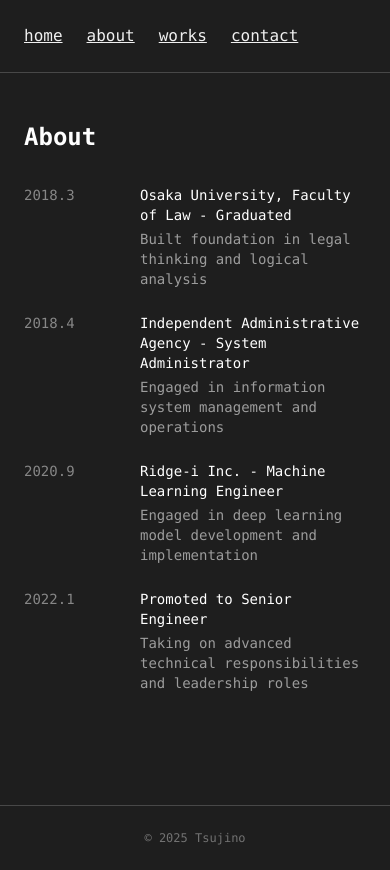
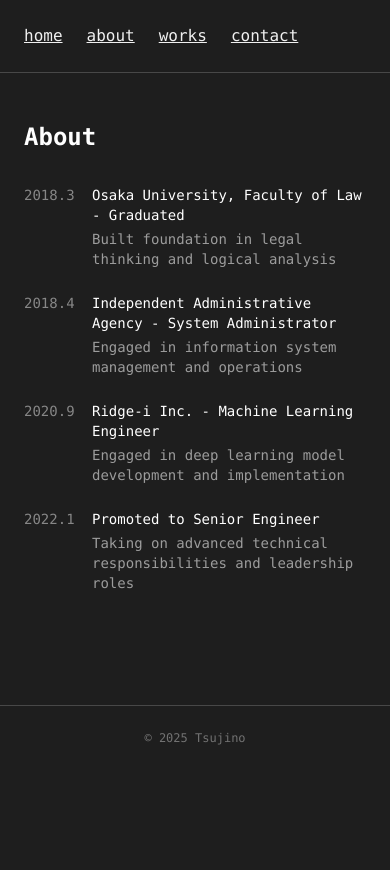
Before and after one commit to ttsujino/ttsujino.github.io, a Next.js app in the folder portfolio/: page /about in a window 390 px wide. After the commit the page ends 844 px from the top, so only its background shows below. Built offline with nearby package versions, Linux system fonts and the light colour scheme.

Commit message:
スマホ画面のレイアウト変更

```diff
--- a/portfolio/src/app/about/page.tsx
+++ b/portfolio/src/app/about/page.tsx
@@ -8,8 +8,8 @@ export default function AboutPage() {
 
         <div className="space-y-6">
           <div className="space-y-3">
-            <div className="flex gap-4 text-sm">
-              <span className="text-terminal-text/50 min-w-[100px]">2018.3</span>
+            <div className="flex gap-2 md:gap-4 text-sm">
+              <span className="text-terminal-text/50 min-w-[60px] md:min-w-[100px]">2018.3</span>
               <div className="flex-1 space-y-1">
                 <h3 className="text-terminal-white">Osaka University, Faculty of Law - Graduated</h3>
                 <p className="text-terminal-text/60 text-sm">
@@ -20,8 +20,8 @@ export default function AboutPage() {
           </div>
 
           <div className="space-y-3">
-            <div className="flex gap-4 text-sm">
-              <span className="text-terminal-text/50 min-w-[100px]">2018.4</span>
+            <div className="flex gap-2 md:gap-4 text-sm">
+              <span className="text-terminal-text/50 min-w-[60px] md:min-w-[100px]">2018.4</span>
               <div className="flex-1 space-y-1">
                 <h3 className="text-terminal-white">Independent Administrative Agency - System Administrator</h3>
                 <p className="text-terminal-text/60 text-sm">
@@ -32,8 +32,8 @@ export default function AboutPage() {
           </div>
 
           <div className="space-y-3">
-            <div className="flex gap-4 text-sm">
-              <span className="text-terminal-text/50 min-w-[100px]">2020.9</span>
+            <div className="flex gap-2 md:gap-4 text-sm">
+              <span className="text-terminal-text/50 min-w-[60px] md:min-w-[100px]">2020.9</span>
               <div className="flex-1 space-y-1">
                 <h3 className="text-terminal-white">Ridge-i Inc. - Machine Learning Engineer</h3>
                 <p className="text-terminal-text/60 text-sm">
@@ -44,8 +44,8 @@ export default function AboutPage() {
           </div>
 
           <div className="space-y-3">
-            <div className="flex gap-4 text-sm">
-              <span className="text-terminal-text/50 min-w-[100px]">2022.1</span>
+            <div className="flex gap-2 md:gap-4 text-sm">
+              <span className="text-terminal-text/50 min-w-[60px] md:min-w-[100px]">2022.1</span>
               <div className="flex-1 space-y-1">
                 <h3 className="text-terminal-white">Promoted to Senior Engineer</h3>
                 <p className="text-terminal-text/60 text-sm">
```
